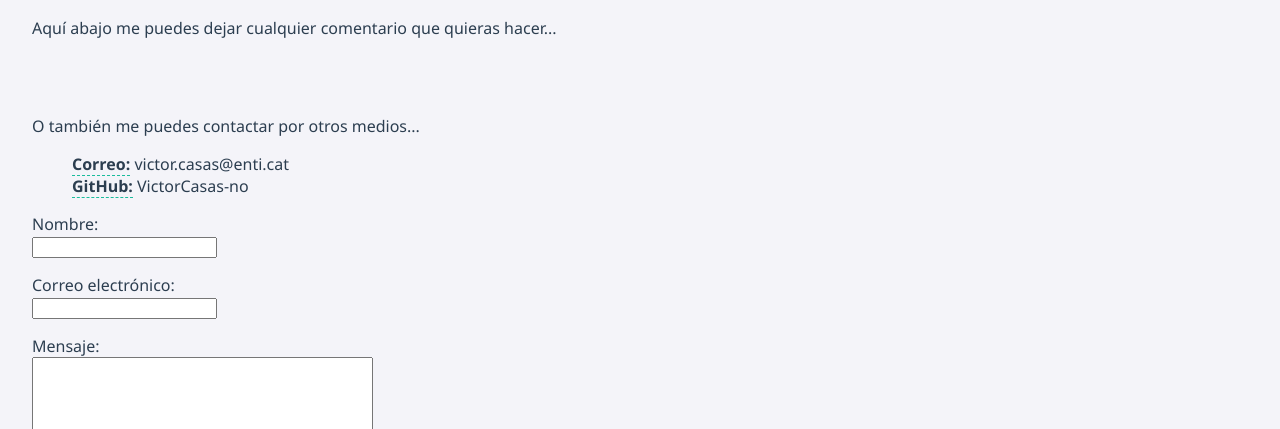
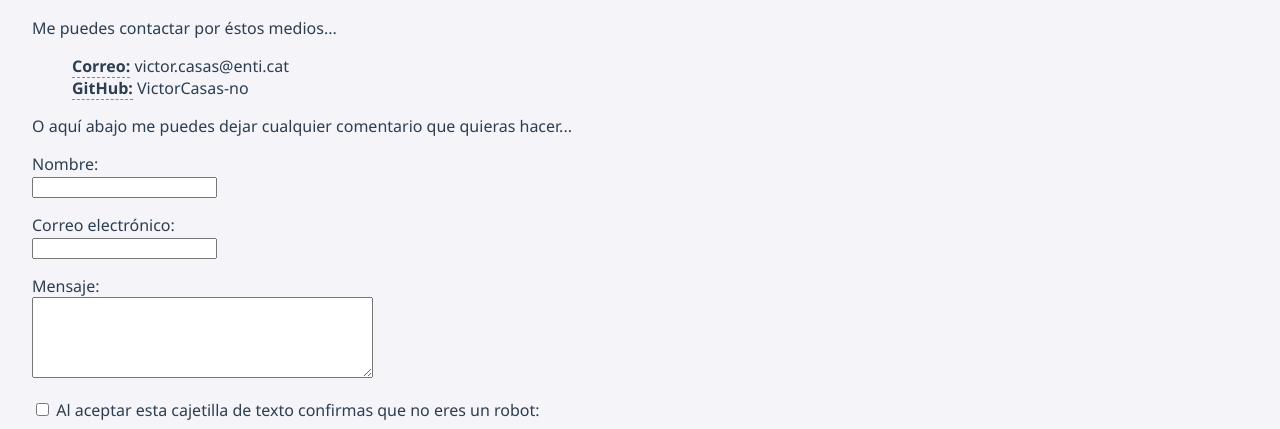
Before and after one commit to VictorCasas-no/VictorCasas-no.github.io, a plain HTML site: page contact.html in a window 1280 px wide. Shown: the part 371-800 px from the top of the page. Drawn offline with Linux system fonts and the light colour scheme.

Commit message:
Página final

```diff
--- a/contact.html
+++ b/contact.html
@@ -23,13 +23,14 @@
 
     <main>
       <h2>Contacto</h2>
-      <p>Aquí abajo me puedes dejar cualquier comentario que quieras hacer...</p>
-      <br></br>
-      <p>O también me puedes contactar por otros medios...</p>
+      <p>Me puedes contactar por éstos medios...</p>
       <ul>
         <li><strong>Correo:</strong> victor.casas@enti.cat</li>
         <li><strong>GitHub:</strong> VictorCasas-no</li>
       </ul>
+      <p>O aquí abajo me puedes dejar cualquier comentario que quieras hacer...</p>
+
+
 
       <form>
         <p>
```
